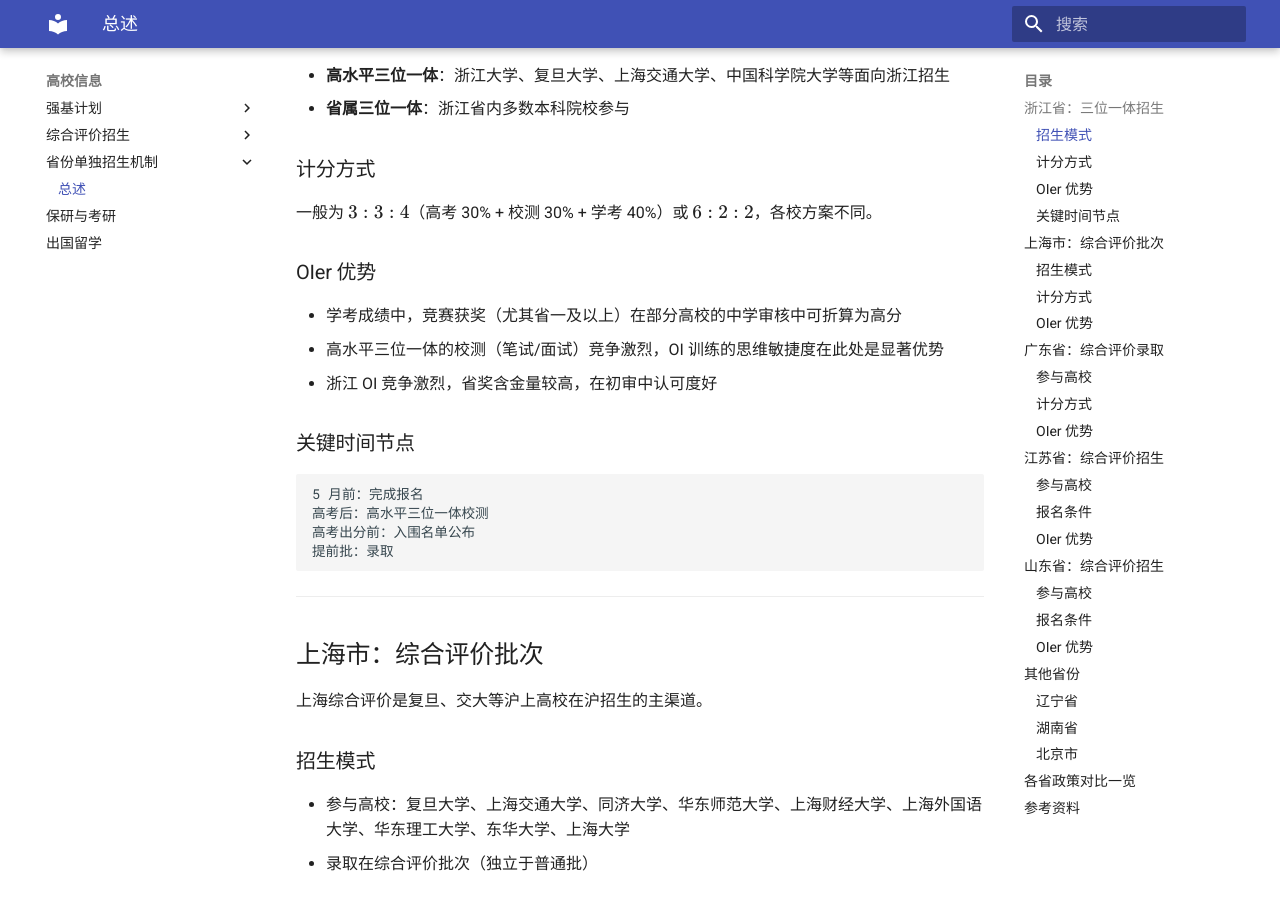
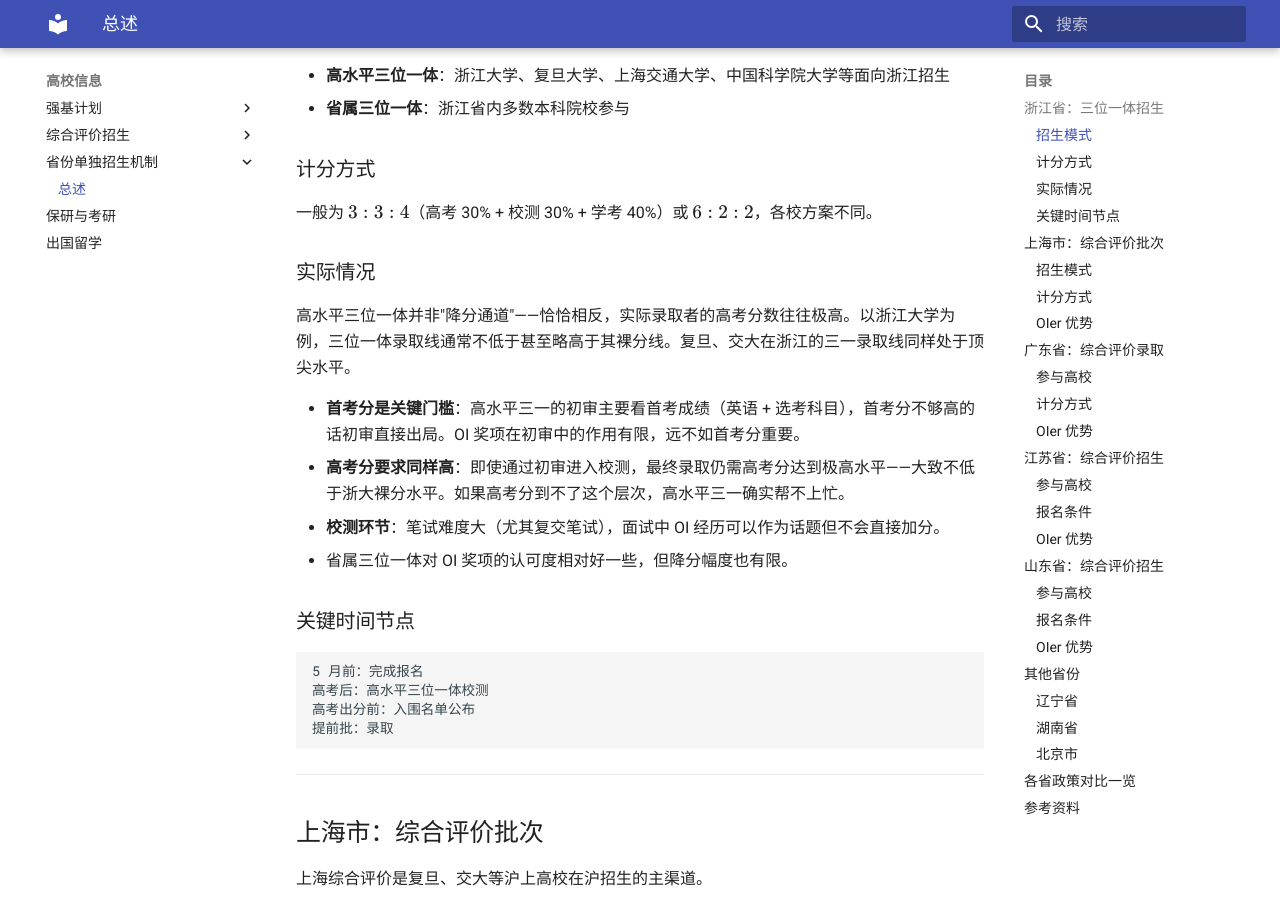
Before and after one commit to AFOIer/AFOIer, an MkDocs documentation site: the page built from docs/colleges/admission-provinces.md, in a window 1280 px wide and 900 px high, scrolled down 504 px. Built offline with MkDocs 1.6.1 and Material for MkDocs 9.7.7, drawn with Linux system fonts in a browser that asks for light colours; some of the changed text lies outside the part shown.

Commit message:
修正机试描述与浙江高水平三一实际情况
- 港中深、南科大机试实为综合能力测试而非编程上机考试
- 浙江高水平三一并非降分通道，高考分/首考分门槛极高，OI 奖项作用有限
- 更新各省 OI 奖项认可度评估

```diff
--- a/docs/colleges/admission-provinces.md
+++ b/docs/colleges/admission-provinces.md
@@ -19,11 +19,14 @@
 
 一般为 $3:3:4$（高考 30% + 校测 30% + 学考 40%）或 $6:2:2$，各校方案不同。
 
-### OIer 优势
+### 实际情况
 
-- 学考成绩中，竞赛获奖（尤其省一及以上）在部分高校的中学审核中可折算为高分
-- 高水平三位一体的校测（笔试/面试）竞争激烈，OI 训练的思维敏捷度在此处是显著优势
-- 浙江 OI 竞争激烈，省奖含金量较高，在初审中认可度好
+高水平三位一体并非"降分通道"——恰恰相反，实际录取者的高考分数往往极高。以浙江大学为例，三位一体录取线通常不低于甚至略高于其裸分线。复旦、交大在浙江的三一录取线同样处于顶尖水平。
+
+- **首考分是关键门槛**：高水平三一的初审主要看首考成绩（英语 + 选考科目），首考分不够高的话初审直接出局。OI 奖项在初审中的作用有限，远不如首考分重要。
+- **高考分要求同样高**：即使通过初审进入校测，最终录取仍需高考分达到极高水平——大致不低于浙大裸分水平。如果高考分到不了这个层次，高水平三一确实帮不上忙。
+- **校测环节**：笔试难度大（尤其复交笔试），面试中 OI 经历可以作为话题但不会直接加分。
+- 省属三位一体对 OI 奖项的认可度相对好一些，但降分幅度也有限。
 
 ### 关键时间节点
 
@@ -74,7 +77,7 @@
 
 ### OIer 优势
 
-- 港中深、南科大校测有机试/编程环节，OI 经历可直接转化为分数
+- 注意：港中深、南科大的机试并非编程上机考试，而是综合能力测试（数学、逻辑、英语等），与 OI 的编程能力无直接关系。OI 经历在这里并不能直接转化为分数
 - 广东高校对学科竞赛认可度较高，省奖在初审中有明显优势
 - 综合评价录取分数通常低于普通批，为竞赛生提供了"双保险"
 
@@ -151,9 +154,9 @@
 
 | 省份 | 主要模式 | 高校数量 | 校测形式 | OI 奖项认可度 |
 |------|---------|---------|---------|-------------|
-| 浙江 | 三位一体 | 多（含高水平） | 笔试/面试 | 高 |
+| 浙江 | 三位一体 | 多（含高水平） | 笔试/面试 | 中（省属较好，高水平有限） |
 | 上海 | 综合评价 | 9 所 | 面试为主 | 高 |
-| 广东 | 631 综合评价 | 6 所+ | 面试/机试 | 高 |
+| 广东 | 631 综合评价 | 6 所+ | 面试/机试（非编程） | 中高 |
 | 江苏 | 综合评价 | 10+ 所 | 面试为主 | 中高（部分有硬门槛） |
 | 山东 | 综合评价 | 10+ 所 | 面试/笔试 | 中高（省二可报） |
 | 辽宁 | 综合评价 | 1 所（东北大学） | 面试 | 中 |
```
Also changed, not shown: docs/colleges/admission-outline.md (+2 -2 lines).
